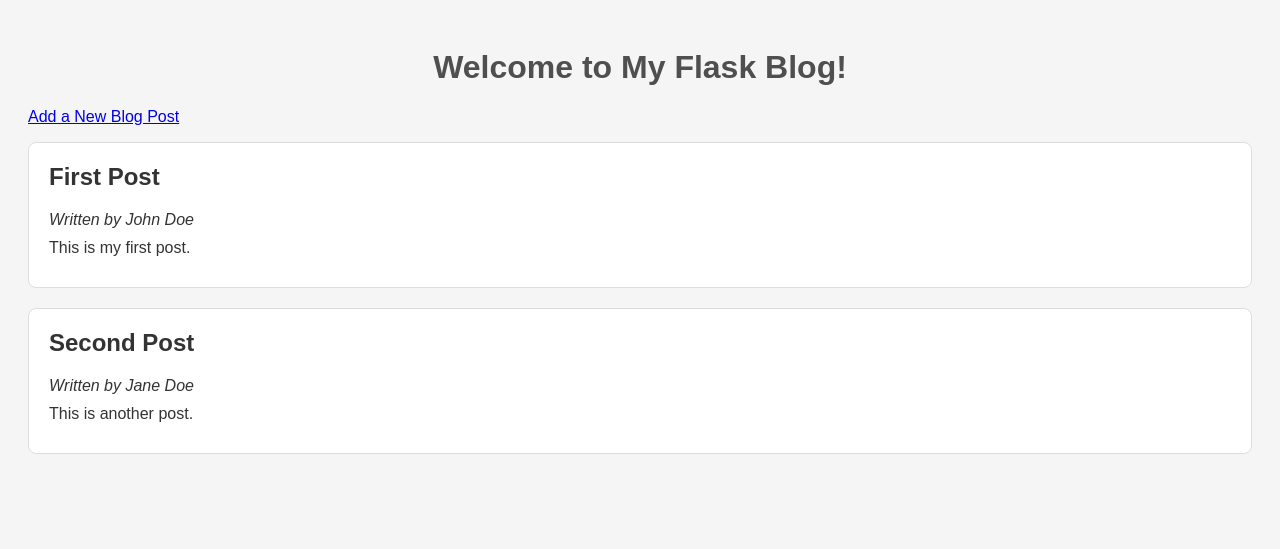
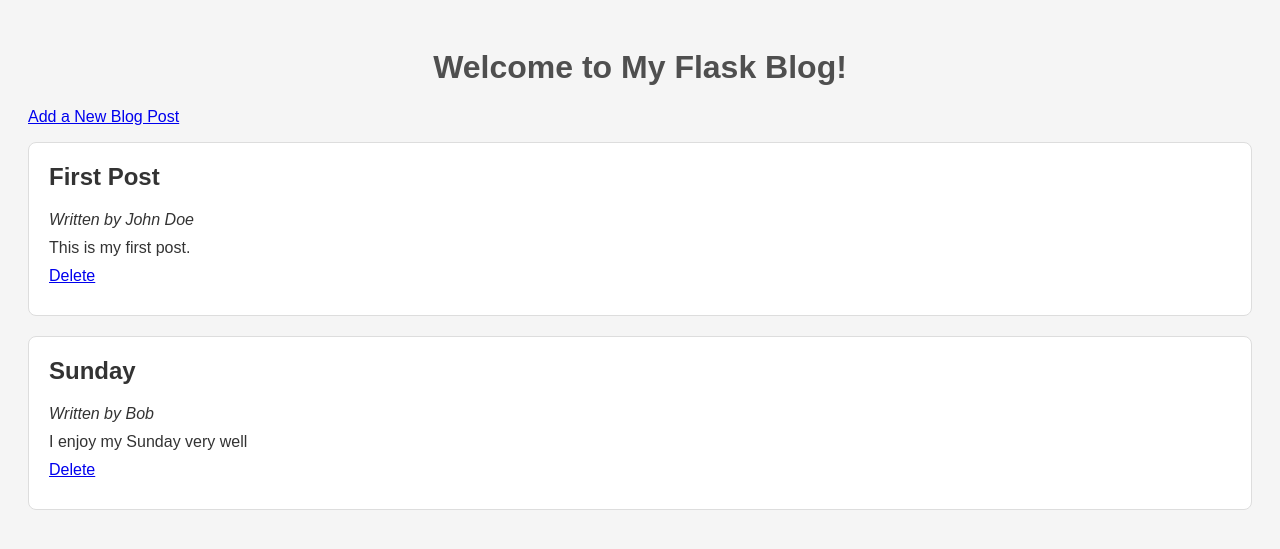
Before and after one commit to AndErem314/BlogAPPviaFlask, a Flask app: page / in a window 1280 px wide. Shown: the top 549 px of the page. Run offline with Flask 3, Linux system fonts and the light colour scheme.

Commit message:
add the delete functionality and change the template

```diff
--- a/app.py
+++ b/app.py
@@ -45,6 +45,24 @@ def add():
     return render_template('add.html')
 
 
+@app.route('/delete/<int:post_id>')
+def delete(post_id):
+    file_path = os.path.join(app.root_path, 'data', 'blog_posts.json')
+
+    # Load current posts
+    with open(file_path, 'r') as f:
+        blog_posts = json.load(f)
+
+    # Filter out the post with the given ID
+    blog_posts = [post for post in blog_posts if post['id'] != post_id]
+
+    # Save the updated list
+    with open(file_path, 'w') as f:
+        json.dump(blog_posts, f, indent=4)
+
+    return redirect(url_for('index'))
+
+
 @app.route('/')
 def index():
     # Construct the path to the JSON file in the 'data' folder
--- a/data/blog_posts.json
+++ b/data/blog_posts.json
@@ -1,4 +1,14 @@
 [
-    {"id": 1, "author": "John Doe", "title": "First Post", "content": "This is my first post."},
-    {"id": 2, "author": "Jane Doe", "title": "Second Post", "content": "This is another post."}
+    {
+        "id": 1,
+        "author": "John Doe",
+        "title": "First Post",
+        "content": "This is my first post."
+    },
+    {
+        "id": 3,
+        "author": "Bob",
+        "title": "Sunday",
+        "content": "I enjoy my Sunday very well"
+    }
 ]
--- a/templates/index.html
+++ b/templates/index.html
@@ -1,14 +1,13 @@
 <!DOCTYPE html>
 <html lang="en">
 <head>
-    <meta charset="UTF-8">
-    <meta name="viewport" content="width=device-width, initial-scale=1.0">
+    <meta charset="UTF-8" />
+    <meta name="viewport" content="width=device-width, initial-scale=1.0"/>
     <title>My Flask Blog</title>
-    <link rel="stylesheet" href="{{ url_for('static', filename='style.css') }}">
+    <link rel="stylesheet" href="{{ url_for('static', filename='style.css') }}" />
 </head>
 <body>
     <h1>Welcome to My Flask Blog!</h1>
-
     <p><a href="{{ url_for('add') }}">Add a New Blog Post</a></p>
 
     {% for post in posts %}
@@ -16,8 +15,8 @@
         <h2>{{ post.title }}</h2>
         <p><em>Written by {{ post.author }}</em></p>
         <p>{{ post.content }}</p>
+        <p><a href="{{ url_for('delete', post_id=post.id) }}" onclick="return confirm('Are you sure you want to delete this post?');">Delete</a></p>
     </div>
     {% endfor %}
-
 </body>
 </html>
```
